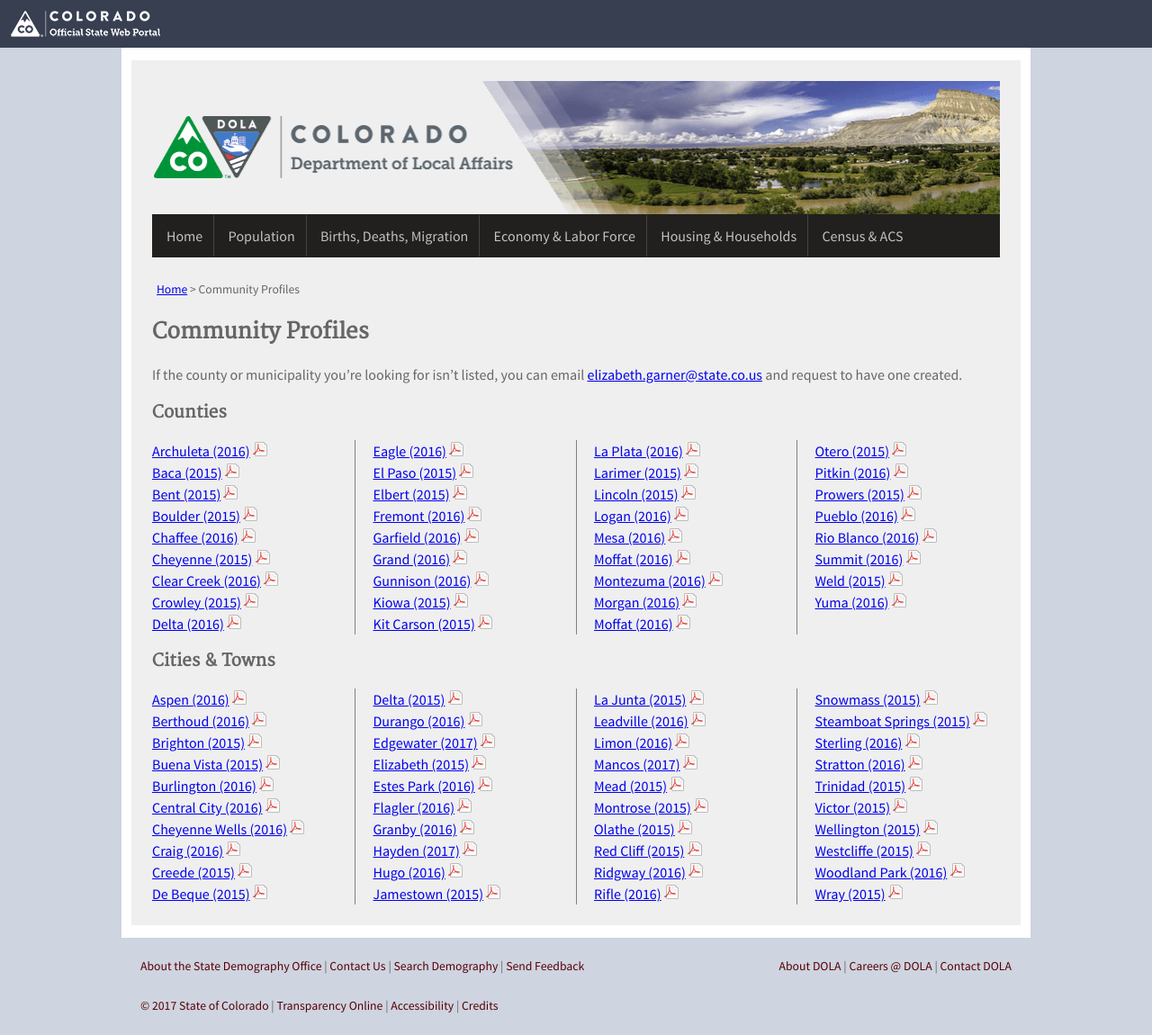
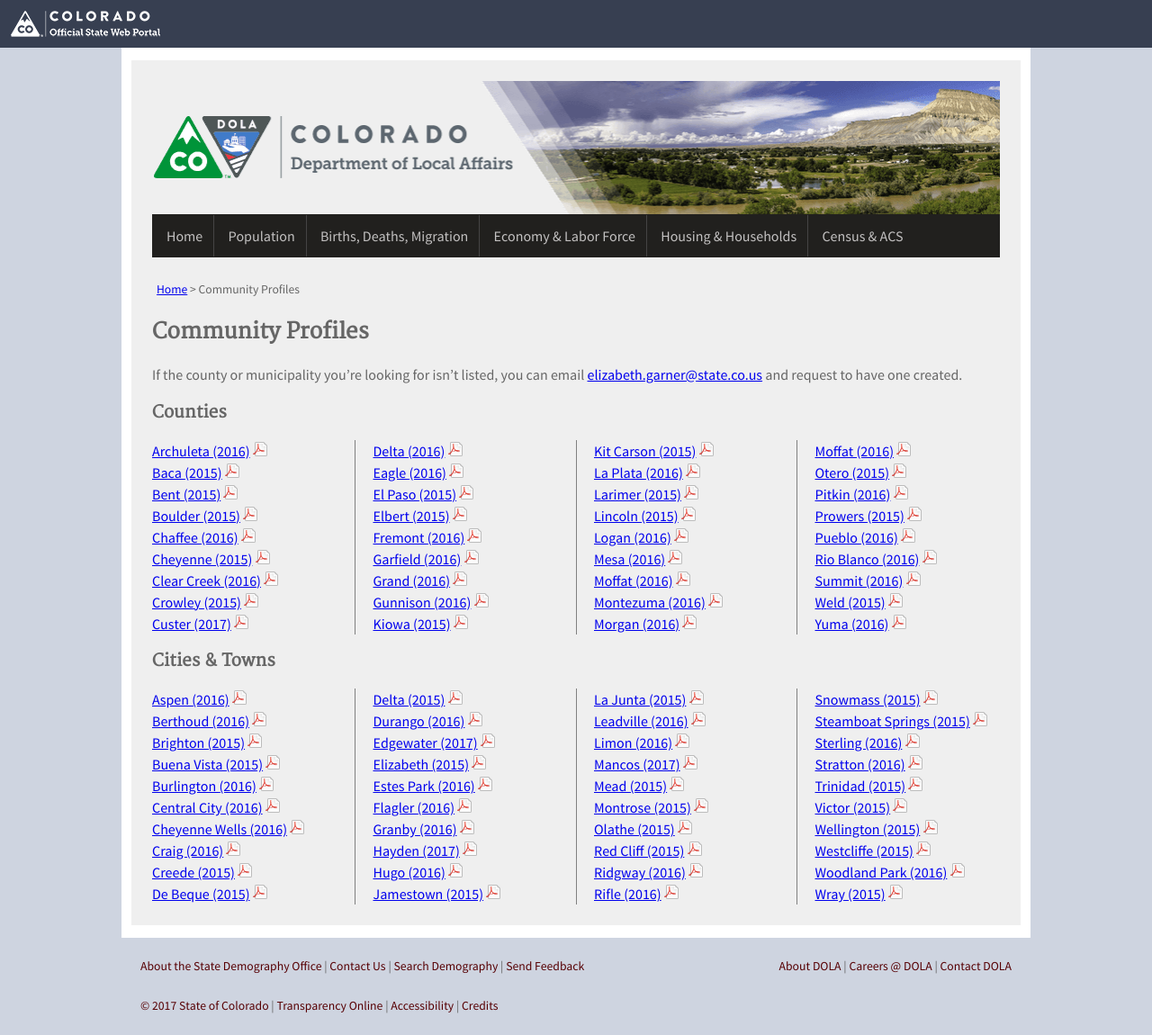
Before and after one commit to TBleess/Website_New, a Jekyll site: the page built from pages/9_Not_in_Menu/cp_test.md, in a window 1280 px wide. Shown: the whole page at 90% size. Built offline with Jekyll 4.4.1, drawn with Linux system fonts in a browser that asks for light colours.

Commit message:
added custer cp

```diff
--- a/pages/9_Not_in_Menu/cp_test.md
+++ b/pages/9_Not_in_Menu/cp_test.md
@@ -22,6 +22,7 @@
 <a href="https://drive.google.com/uc?export=download&id=0B-vz6H4k4SESaWpUWFNKTDM2czg">Cheyenne (2015)</a> <img src="/images/page_white_acrobat.png" alt ="download pdf file"><br />
 <a href="https://drive.google.com/uc?export=download&id=0B-vz6H4k4SESZW5TSVVvNTc2dG8">Clear Creek (2016)</a> <img src="/images/page_white_acrobat.png" alt ="download pdf file"><br />
 <a href="https://drive.google.com/uc?export=download&id=0B-vz6H4k4SESRXhnWVFKQ3R1Qmc">Crowley (2015)</a> <img src="/images/page_white_acrobat.png" alt ="download pdf file"><br />
+<a href="https://drive.google.com/uc?export=download&id=0B_M7zgfu2piFcVBPSWlMdjBrcUE">Custer (2017)</a> <img src="/images/page_white_acrobat.png" alt ="download pdf file"><br />
 <a href="https://drive.google.com/uc?export=download&id=0ByjImPUKASTTZmpoMWpVOFRMZDA">Delta (2016)</a> <img src="/images/page_white_acrobat.png" alt ="download pdf file"><br />
 <a href="https://drive.google.com/uc?export=download&id=0B-vz6H4k4SESMDN0M3hqMmV5eWM">Eagle (2016)</a> <img src="/images/page_white_acrobat.png" alt ="download pdf file"><br />
 <a href="https://drive.google.com/uc?export=download&id=0B-vz6H4k4SESX2FLdU52OERleG8">El Paso (2015)</a> <img src="/images/page_white_acrobat.png" alt ="download pdf file"><br />
```
